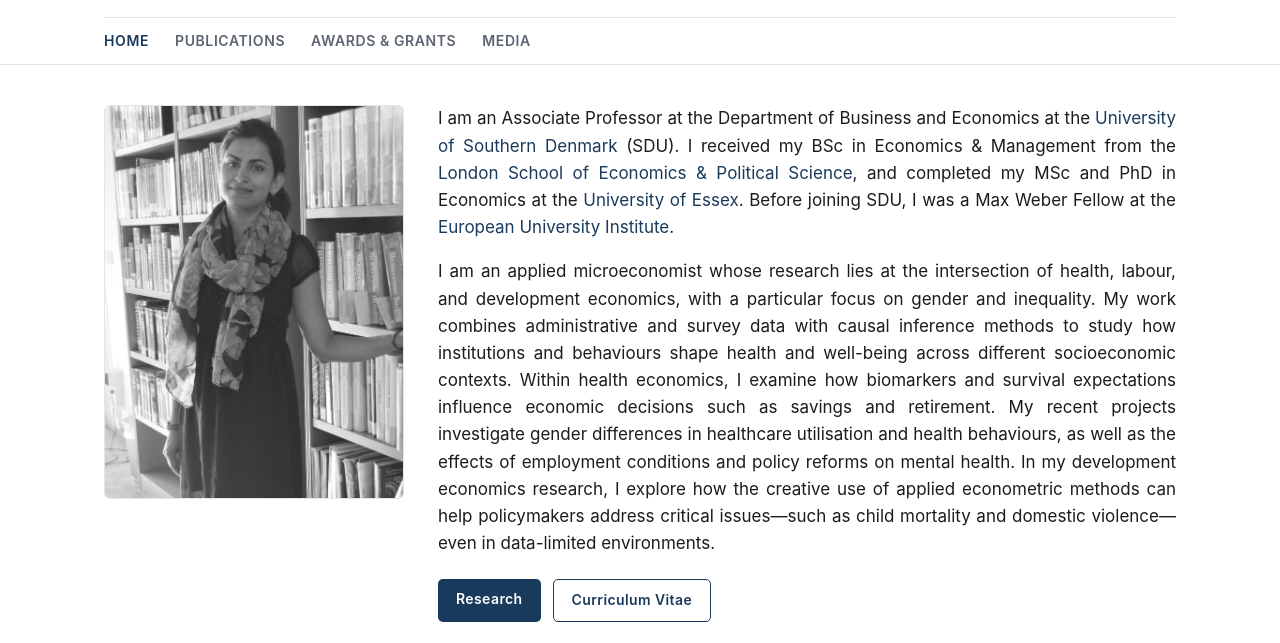
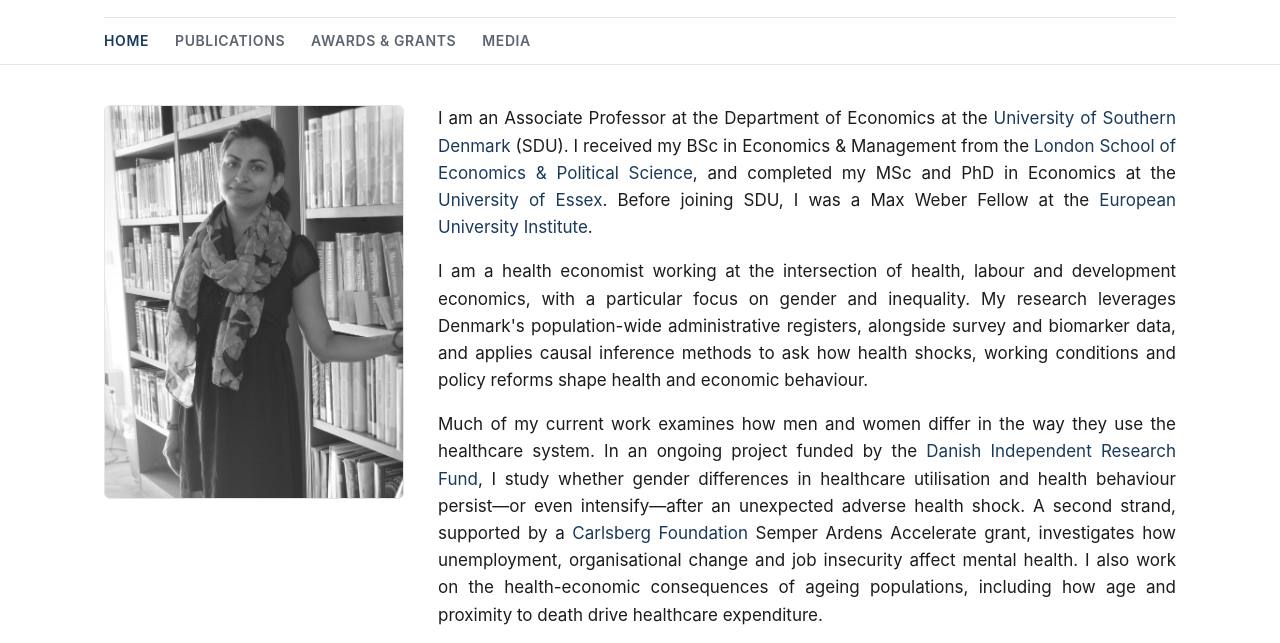
Before and after one commit to MenonSeetha/MenonSeetha.github.io, a plain HTML site: page index.html in a window 1280 px wide. Shown: the part 107-750 px from the top of the page. Drawn offline with Linux system fonts and the light colour scheme.

Commit message:
Add files via upload

```diff
--- a/index.html
+++ b/index.html
@@ -26,7 +26,7 @@
     <div class="hero">
       <img class="photo" src="assets/headshot.jpg" alt="Seetha Menon" onerror="this.style.display='none'">
       <div class="intro">
-        <p>I am an Associate Professor at the Department of Business and Economics at the
+        <p>I am an Associate Professor at the Department of Economics at the
           <a href="https://portal.findresearcher.sdu.dk/en/persons/smr">University of Southern Denmark</a> (SDU).
           I received my BSc in Economics &amp; Management from the
           <a href="https://www.lse.ac.uk/economics">London School of Economics &amp; Political Science</a>,
@@ -35,16 +35,25 @@
           Before joining SDU, I was a Max Weber Fellow at the
           <a href="https://www.eui.eu/en/academic-units/department-of-economics">European University Institute</a>.</p>
 
-        <p>I am an applied microeconomist whose research lies at the intersection of health, labour,
-          and development economics, with a particular focus on gender and inequality. My work combines
-          administrative and survey data with causal inference methods to study how institutions and
-          behaviours shape health and well-being across different socioeconomic contexts. Within health
-          economics, I examine how biomarkers and survival expectations influence economic decisions such
-          as savings and retirement. My recent projects investigate gender differences in healthcare
-          utilisation and health behaviours, as well as the effects of employment conditions and policy
-          reforms on mental health. In my development economics research, I explore how the creative use
-          of applied econometric methods can help policymakers address critical issues—such as child
-          mortality and domestic violence—even in data-limited environments.</p>
+        <p>I am a health economist working at the intersection of health, labour and development
+          economics, with a particular focus on gender and inequality. My research leverages Denmark's
+          population-wide administrative registers, alongside survey and biomarker data, and applies
+          causal inference methods to ask how health shocks, working conditions and policy reforms shape
+          health and economic behaviour.</p>
+
+        <p>Much of my current work examines how men and women differ in the way they use the healthcare
+          system. In an ongoing project funded by the <a href="https://dff.dk/en">Danish Independent Research Fund</a>,
+          I study whether gender differences in healthcare utilisation and health behaviour persist—or
+          even intensify—after an unexpected adverse health shock. A second strand, supported by a
+          <a href="https://www.carlsbergfondet.dk/en">Carlsberg Foundation</a> Semper Ardens Accelerate grant,
+          investigates how unemployment, organisational change and job insecurity affect mental health.
+          I also work on the health-economic consequences of ageing populations, including how age and
+          proximity to death drive healthcare expenditure.</p>
+
+        <p>Alongside this health-economics agenda, my development economics research asks how the creative
+          use of applied econometric methods can help policymakers address critical questions—such as child
+          mortality and domestic violence—even in data-limited settings, so that credible evidence can
+          inform policy where it is often hardest to produce.</p>
 
         <div class="btnrow">
           <a class="btn" href="publications.html">Research</a>
```
